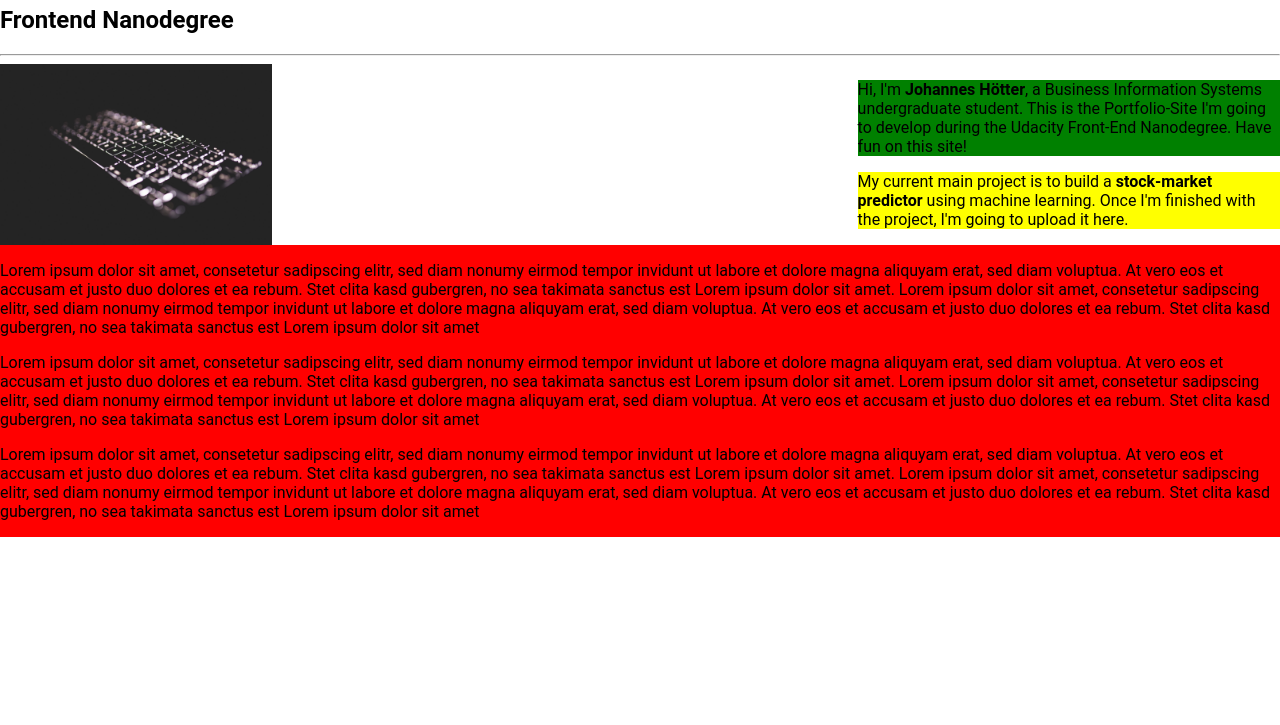
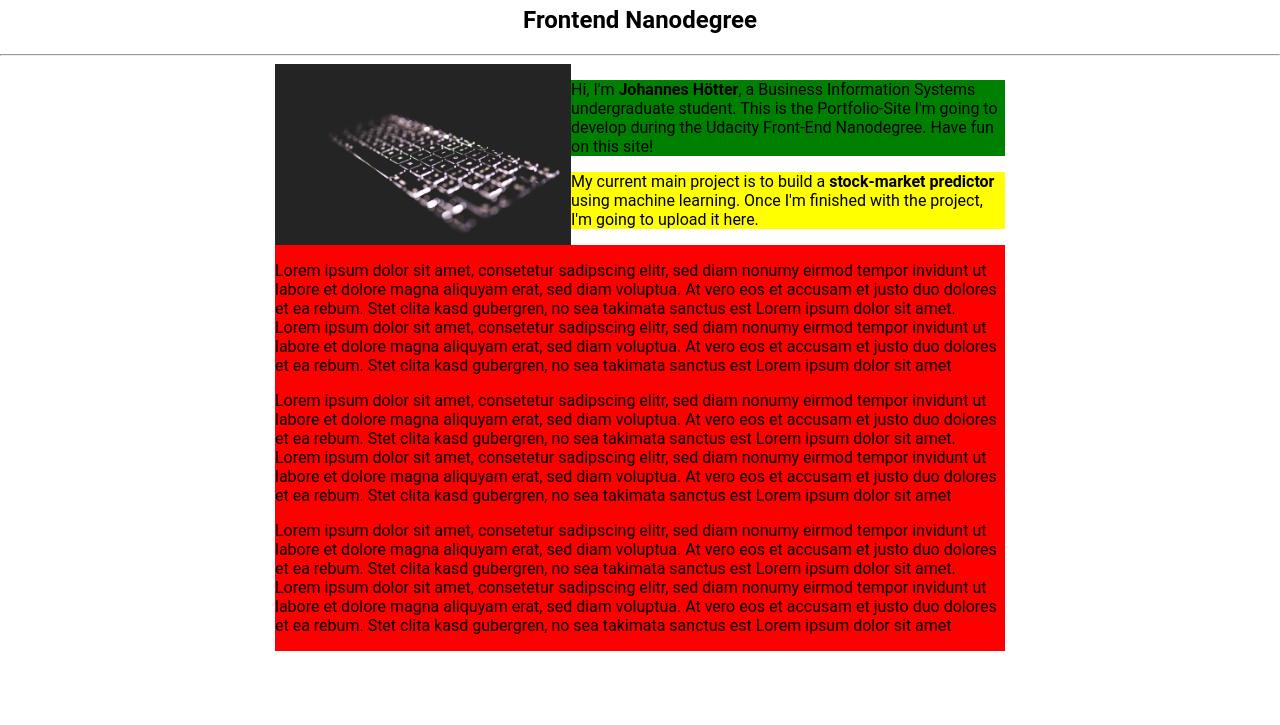
Before and after one commit to johannes-hoetter/Portfolio-Site, a plain HTML site: page index.html in a window 1280 px wide. Shown: the part 75-800 px from the top of the page. Drawn offline with Linux system fonts and the light colour scheme.

Commit message:
Changed Content and layout

```diff
--- a/index.html
+++ b/index.html
@@ -6,7 +6,7 @@
     <title>Portfolio Johannes Hötter</title>
     <link rel="stylesheet" type="text/css" href="styles/style.css">
     <link rel="stylesheet" type="text/css" href="styles/tablet.css" media="screen and (min-width: 650px)">
-    <link rel="stylesheet" type="text/css" href="styles/widescreen.css" media="screen and (min-width: 1500px)">
+    <link rel="stylesheet" type="text/css" href="styles/widescreen.css" media="screen and (min-width: 730px)">
 
 </head>
 <body>
@@ -15,8 +15,9 @@
     <hr>
     <div class="container">
         <div class="box me">
-            <p>
-
+            <p class="transparent_text">3
+                Lorem ipsum dolor sit amet, consetetur sadipscing elitr,
+                sed diam nonumy eirmod tempor invidunt ut labore et dolore magna aliquyam
             </p>
         </div>
         <div class="middle" id="signature">
--- a/styles/style.css
+++ b/styles/style.css
@@ -26,10 +26,18 @@ body {
     margin: 0;
 }
 
+h1, h2 {
+    text-align: center;
+}
+
+.transparent_text {
+    opacity: 0;
+}
+
 .me {
     background-image: url("../images/mobile_mainimg.jpg");
     background-repeat: no-repeat;
-    background-size: 100%;
+    background-size: contain;
 }
 
 /*********************************************************************************************************************/
--- a/styles/tablet.css
+++ b/styles/tablet.css
@@ -4,11 +4,11 @@
  */
 
 .me {
-    width: 67%;
+    width: 40%;
 }
 
 #signature {
-    width: 33%;
+    width: 60%;
 }
 
 /*********************************************************************************************************************/
@@ -19,7 +19,7 @@
 .me {
     background-image: url("../images/tablet_mainimg.jpg");
     background-repeat: no-repeat;
-    background-size: contain;
+    background-size: 100%
 }
 
 /*********************************************************************************************************************/
--- a/styles/widescreen.css
+++ b/styles/widescreen.css
@@ -3,20 +3,20 @@
  Layout Shifter Pattern
  */
 
-.projects {
-    width: 375px;
-    order: 1;
+.me {
+    width: 296px;
+    margin-left: auto;
+}
+
+#signature {
+    width: 434px;
     margin-right: auto;
 }
 
-#signature {
-    width: 750px;
-}
-
-.me {
-    width: 375px;
-    order: -1;
+.projects {
+    width: 730px;
     margin-left: auto;
+    margin-right: auto;
 }
 
 /*********************************************************************************************************************/
```
